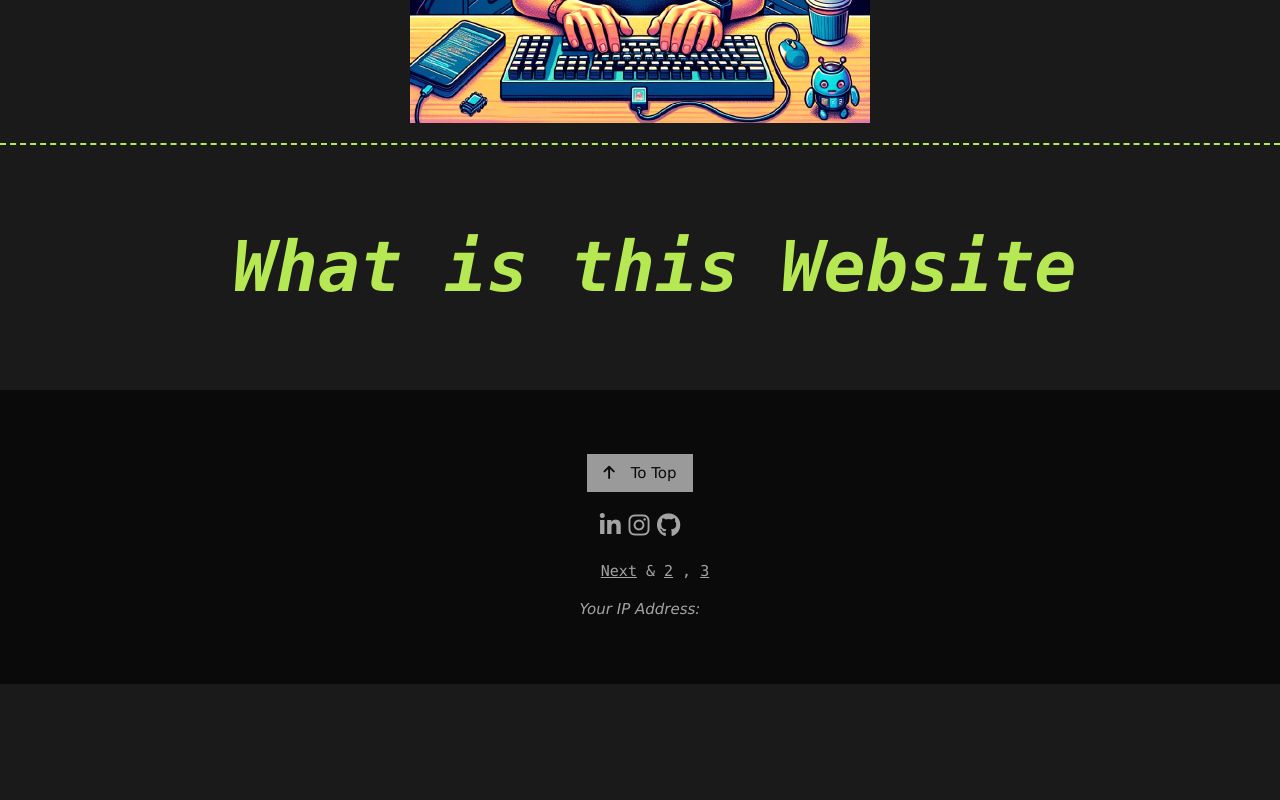
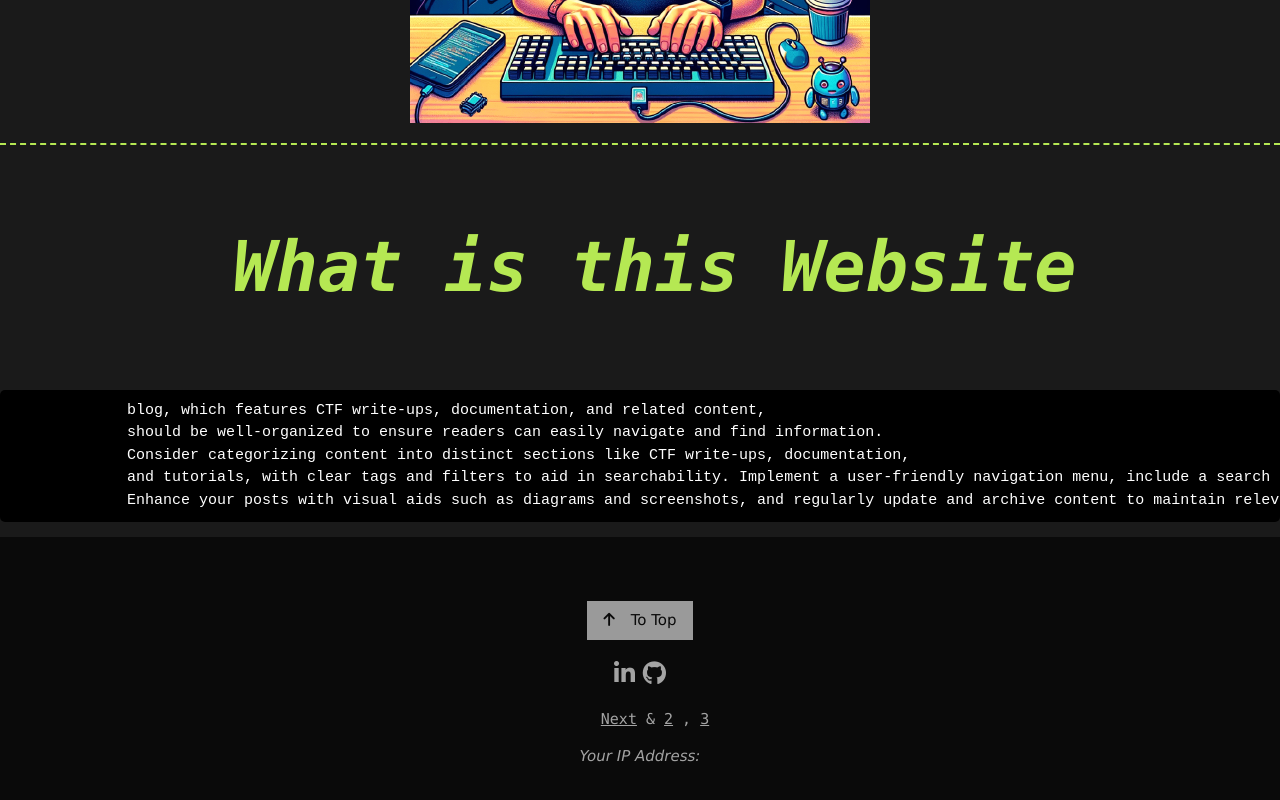
Before and after one commit to bara-almustafa/0xcybersoldier, a plain HTML site: page index.html in a window 1280 px wide. Shown: the part 836-1636 px from the top of the page. Before the commit the page ends 1520 px from the top, so only its background shows below. Drawn offline with nearby package versions, Linux system fonts and the light colour scheme; no server answers.

Commit message:
small updates

```diff
--- a/index.html
+++ b/index.html
@@ -40,6 +40,13 @@
          </div>
          <hr class="hr">
          <p class="bold ital" id="info_about_website">What is this Website</p>
+         <pre class="code_block">
+             blog, which features CTF write-ups, documentation, and related content,
+             should be well-organized to ensure readers can easily navigate and find information.
+             Consider categorizing content into distinct sections like CTF write-ups, documentation,
+             and tutorials, with clear tags and filters to aid in searchability. Implement a user-friendly navigation menu, include a search feature, and create an index or table of contents for quick access.
+             Enhance your posts with visual aids such as diagrams and screenshots, and regularly update and archive content to maintain relevance and clarity</pre>
+         <!-- background and button of bottom -->
          <div class="video-background">
             <video autoplay muted loop id="background-video">
                 <source src="assets/videos/Fake Hacking! Fake Virus! Pretend to be a Pro Hacker!.mp4" type="video/mp4">
@@ -52,7 +59,6 @@
 
             <!-- small logo with redirecting link -->
             <a href="https://www.linkedin.com/in/bara-almustafa-7541b11a7/"><i class="fa-brands fa-linkedin-in"></i></a>
-            <a href="https://instagram.com/thelearn_tech/"><i class="fa-brands fa-instagram"></i></a>
             <a href="https://github.com/bara-almustafa/"><i class="fa-brands fa-github"></i></a>
 
          </div>
```
Also changed, not shown: pages/page2.html (+0 -1 lines).
